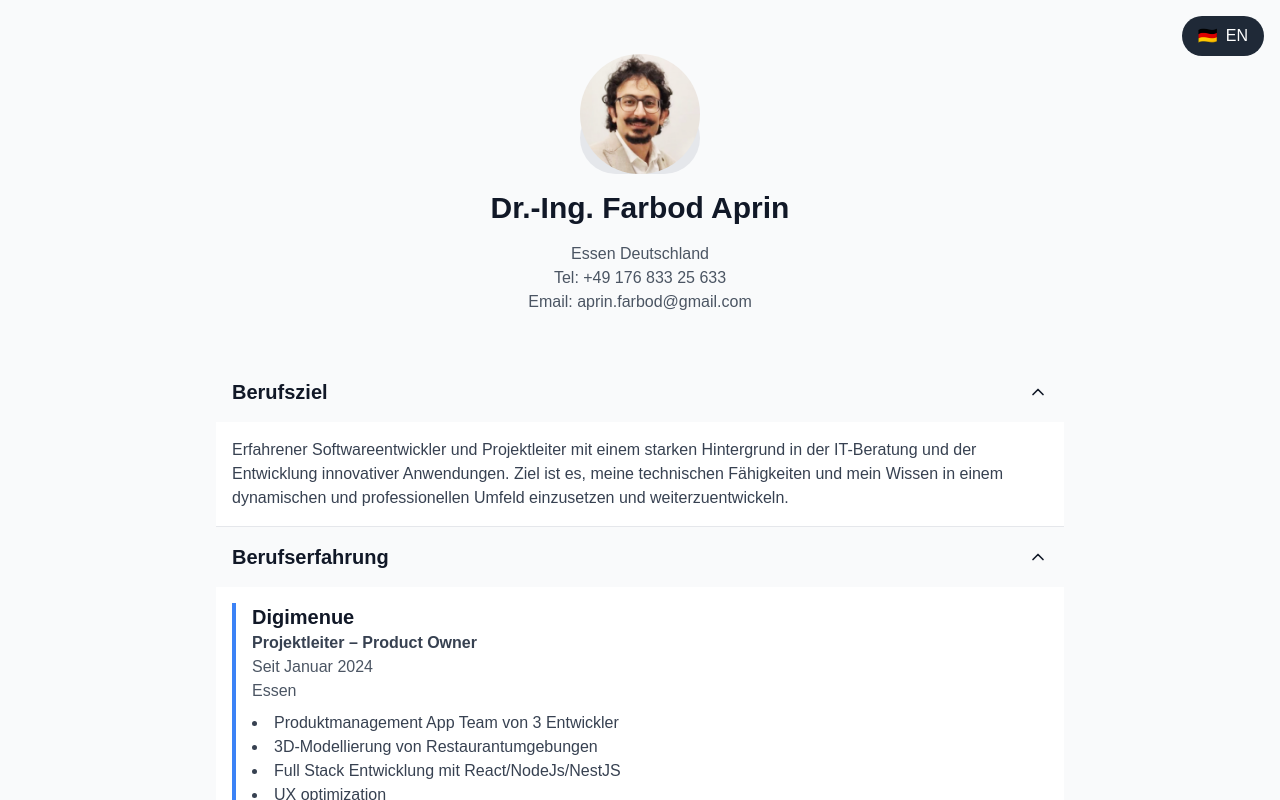
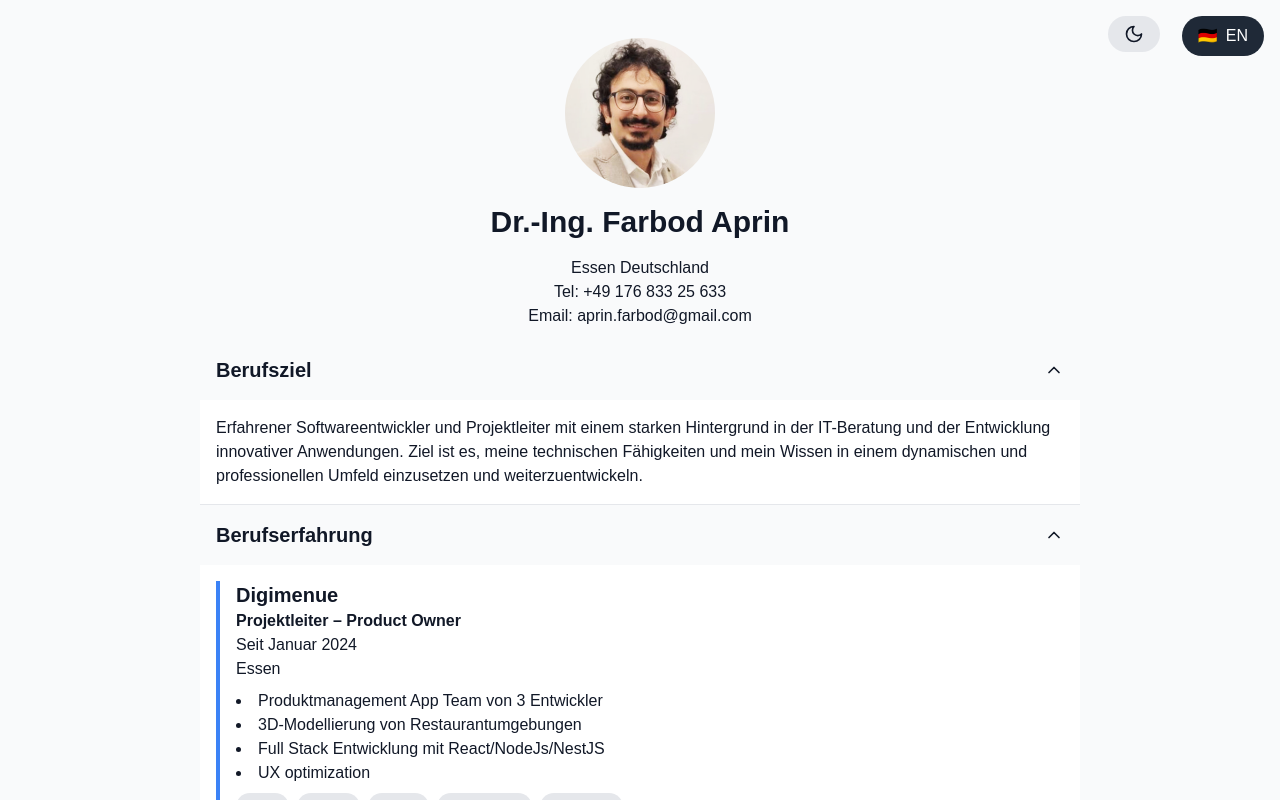
Before and after one commit to Farbod29/farbodAprinCV, a Next.js app: page / in a window 1280 px wide. Both pictures are taken after a click on the button "Berufserfahrung". Shown: the top 800 px of the page. Built offline with nearby package versions, Linux system fonts and the light colour scheme.

Commit message:
add dark and light theme
Signed-off-by: Farbod <aprin.farbod@gmail.com>

```diff
--- a/package.json
+++ b/package.json
@@ -11,6 +11,7 @@
   "dependencies": {
     "lucide-react": "^0.456.0",
     "next": "^15.0.3",
+    "next-themes": "^0.4.4",
     "react": "^18.2.0",
     "react-dom": "^18.2.0"
   },
--- a/src/app/layout.tsx
+++ b/src/app/layout.tsx
@@ -2,6 +2,8 @@ import type { Metadata } from 'next';
 import localFont from 'next/font/local';
 import './globals.css';
 import { LanguageProvider } from '../context/LanguageContext';
+import { ThemeProvider } from 'next-themes';
+
 const geistSans = localFont({
   src: './fonts/GeistVF.woff',
   variable: '--font-geist-sans',
@@ -24,14 +26,20 @@ export default function RootLayout({
   children: React.ReactNode;
 }>) {
   return (
-    <html lang="en">
-      <LanguageProvider>
-        <body
-          className={`${geistSans.variable} ${geistMono.variable} antialiased`}
-        >
-          {children}
-        </body>
-      </LanguageProvider>
+    <html lang="en" suppressHydrationWarning>
+      <body
+        className={`${geistSans.variable} ${geistMono.variable} antialiased
+          bg-background text-foreground
+          dark:bg-gray-900 dark:text-gray-100`}
+        style={{
+          backgroundColor: '#ffffff',
+          color: '#000000',
+        }}
+      >
+        <ThemeProvider attribute="class" defaultTheme="system">
+          <LanguageProvider>{children}</LanguageProvider>
+        </ThemeProvider>
+      </body>
     </html>
   );
 }
--- a/src/app/page.tsx
+++ b/src/app/page.tsx
@@ -1,10 +1,14 @@
 // app/page.tsx
+'use client';
+
 import React from 'react';
 import { CVSection } from '../components/CVSection';
 import SocialButtons from '../components/SocialButtons';
 import { LanguageSwitch } from '../components/LanguageSwitch';
 import { TranslatedText } from '@/components/TranslatedText';
 import Image from 'next/image';
+import { Moon, Sun } from 'lucide-react';
+import { useTheme } from 'next-themes';
 
 function ExperienceItem({
   company,
@@ -23,17 +27,19 @@ function ExperienceItem({
 }) {
   return (
     <div className="border-l-4 border-blue-500 pl-4 mb-8">
-      <h3 className="font-bold text-xl">{company}</h3>
-      <p className="font-semibold text-gray-700 dark:text-gray-300">{role}</p>
-      <p className="text-gray-600 dark:text-gray-400">{duration}</p>
-      <p className="text-gray-600 dark:text-gray-400 mb-2">{location}</p>
-      <div className="text-gray-700 dark:text-gray-300">{description}</div>
+      <h3 className="font-bold text-xl text-gray-900 dark:text-gray-100">
+        {company}
+      </h3>
+      <p className="font-semibold text-gray-900 dark:text-gray-100">{role}</p>
+      <p className="text-gray-900 dark:text-gray-100">{duration}</p>
+      <p className="text-gray-900 dark:text-gray-100 mb-2">{location}</p>
+      <div className="text-gray-900 dark:text-gray-100">{description}</div>
       {technologies && (
         <div className="mt-2 flex flex-wrap gap-2">
           {technologies.map((tech) => (
             <span
               key={tech}
-              className="px-2 py-1 bg-gray-200 dark:bg-gray-700 rounded-full text-sm"
+              className="px-2 py-1 bg-gray-200 dark:bg-gray-700 text-gray-900 dark:text-gray-100 rounded-full text-sm"
             >
               {tech}
             </span>
@@ -61,28 +67,34 @@ function EducationItem({
 }) {
   return (
     <div className="border-l-4 border-green-500 pl-4 mb-8">
-      <h3 className="font-bold text-xl">{degree}</h3>
+      <h3 className="font-bold text-xl text-gray-900 dark:text-gray-100">
+        {degree}
+      </h3>
       {grade && (
-        <p className="text-gray-700 dark:text-gray-300 font-semibold">
+        <p className="text-gray-900 dark:text-gray-100 font-semibold">
           {grade}
         </p>
       )}
-      <p className="text-gray-600 dark:text-gray-400">{institution}</p>
-      <p className="text-gray-600 dark:text-gray-400">{duration}</p>
+      <p className="text-gray-900 dark:text-gray-100">{institution}</p>
+      <p className="text-gray-900 dark:text-gray-100">{duration}</p>
       {thesis && (
         <div className="mt-2">
-          <p className="font-semibold">Thesis:</p>
-          <p className="text-gray-700 dark:text-gray-300 italic">{thesis}</p>
+          <p className="font-semibold text-gray-900 dark:text-gray-100">
+            Thesis:
+          </p>
+          <p className="text-gray-900 dark:text-gray-100 italic">{thesis}</p>
         </div>
       )}
       {courses && (
         <div className="mt-2">
-          <p className="font-semibold">Key Courses:</p>
+          <p className="font-semibold text-gray-900 dark:text-gray-100">
+            Key Courses:
+          </p>
           <ul className="list-disc list-inside">
             {courses.map((course) => (
               <li
                 key={course.name}
-                className="text-gray-700 dark:text-gray-300"
+                className="text-gray-900 dark:text-gray-100"
               >
                 {course.name} (Note: {course.grade})
               </li>
@@ -95,14 +107,29 @@ function EducationItem({
 }
 
 export default function CVPage() {
+  const { theme, setTheme } = useTheme();
+
   return (
     <div className="min-h-screen bg-gray-50 dark:bg-gray-900 text-gray-900 dark:text-gray-100">
       <LanguageSwitch />
-      <div className="max-w-4xl mx-auto p-6">
+      <button
+        onClick={() => setTheme(theme === 'dark' ? 'light' : 'dark')}
+        className="fixed top-4 right-20 px-4 py-2 bg-gray-200 dark:bg-gray-700 mr-10
+                  text-gray-900 dark:text-gray-100 rounded-full hover:bg-gray-300 dark:hover:bg-gray-600
+                  transition-colors duration-200"
+        aria-label="Toggle theme"
+      >
+        {theme === 'dark' ? (
+          <Sun className="w-5 h-5" />
+        ) : (
+          <Moon className="w-5 h-5" />
+        )}
+      </button>
+      <div className="max-w-4xl mx-auto p-2">
         {/* Header */}
-        <div className="text-center mb-12 flex flex-col items-center">
-          <div className="relative w-[120px] h-[120px] mb-4 flex justify-center overflow-hidden mt-[30px]">
-            <div className="absolute inset-0 bg-gray-200 dark:bg-gray-800 rounded-full mt-12" />
+        <div className="text-center mb-3 flex flex-col items-center">
+          <div className="relative w-[150px] h-[150px] mb-4 flex justify-center overflow-hidden mt-[30px]">
+            <div className="absolute inset-0 rounded-full mt-12" />
             <Image
               src="/cvImage.png"
               alt="CV Header Image"
@@ -112,8 +139,10 @@ export default function CVPage() {
               className="rounded-full relative z-10"
             />
           </div>
-          <h3 className="text-3xl font-bold mb-4">Dr.-Ing. Farbod Aprin</h3>
-          <div className="text-gray-600 dark:text-gray-400">
+          <h3 className="text-3xl font-bold mb-4 text-gray-900 dark:text-gray-100">
+            Dr.-Ing. Farbod Aprin
+          </h3>
+          <div className="text-gray-900 dark:text-gray-100">
             <p>Essen Deutschland</p>
             <p>Tel: +49 176 833 25 633</p>
             <p>Email: aprin.farbod@gmail.com</p>
@@ -122,7 +151,7 @@ export default function CVPage() {
 
         {/* Career Objective */}
         <CVSection title="Berufsziel" defaultExpanded={true}>
-          <p className="text-gray-700 dark:text-gray-300">
+          <p className="text-gray-900 dark:text-gray-100">
             <TranslatedText textKey="berufszielContent" />
           </p>
         </CVSection>
@@ -135,7 +164,7 @@ export default function CVPage() {
             duration="Seit Januar 2024"
             location="Essen"
             description={
-              <ul className="list-disc list-inside">
+              <ul className="list-disc list-inside text-gray-900 dark:text-gray-100">
                 <li>Produktmanagement App Team von 3 Entwickler</li>
                 <li>3D-Modellierung von Restaurantumgebungen</li>
                 <li>Full Stack Entwicklung mit React/NodeJs/NestJS</li>
@@ -339,16 +368,20 @@ export default function CVPage() {
         <CVSection title="Kenntnisse und Fähigkeiten">
           <div className="grid grid-cols-1 md:grid-cols-2 gap-4">
             <div className="space-y-2">
-              <h3 className="font-semibold">Aktuellste Kenntnisse:</h3>
-              <ul className="list-disc list-inside text-gray-700 dark:text-gray-300">
+              <h3 className="font-semibold text-gray-900 dark:text-gray-100">
+                Aktuellste Kenntnisse:
+              </h3>
+              <ul className="list-disc list-inside text-gray-900 dark:text-gray-100">
                 <li>Algorithmus und Softwarearchitektur (9/10)</li>
                 <li>Product Owner Agile/Scrum-System (6/10)</li>
                 <li>Front-End-Programmierung (ReactJs/Next) (7/10)</li>
               </ul>
             </div>
             <div className="space-y-2">
-              <h3 className="font-semibold">Vorherige Felder:</h3>
-              <ul className="list-disc list-inside text-gray-700 dark:text-gray-300">
+              <h3 className="font-semibold text-gray-900 dark:text-gray-100">
+                Vorherige Felder:
+              </h3>
+              <ul className="list-disc list-inside text-gray-900 dark:text-gray-100">
                 <li>Anwendungsprogrammierung in JAVA (mittel)</li>
                 <li>Computervisionsysteme (mittel)</li>
               </ul>
@@ -358,7 +391,7 @@ export default function CVPage() {
 
         {/* Awards and Languages sections remain the same */}
         <CVSection title="Auszeichnungen">
-          <ul className="space-y-2 text-gray-700 dark:text-gray-300">
+          <ul className="space-y-2 text-gray-900 dark:text-gray-100">
             <li className="flex items-center gap-2">
               <span className="text-yellow-500">🏆</span>
               Preis für das beste Papier ITS 2022
@@ -372,17 +405,27 @@ export default function CVPage() {
 
         <CVSection title="Sprachen">
           <div className="grid grid-cols-1 md:grid-cols-3 gap-4">
-            <div className="p-4 bg-gray-100 dark:bg-gray-800 rounded">
-              <h3 className="font-semibold">Deutsch</h3>
-              <p>C1 verhandlungssicher</p>
+            <div className="p-4 bg-gray-200 dark:bg-gray-800 rounded">
+              <h3 className="font-semibold text-gray-900 dark:text-gray-100">
+                Deutsch
+              </h3>
+              <p className="text-gray-900 dark:text-gray-100">
+                C1 verhandlungssicher
+              </p>
             </div>
-            <div className="p-4 bg-gray-100 dark:bg-gray-800 rounded">
-              <h3 className="font-semibold">English</h3>
-              <p>C2 Fortgeschritten</p>
+            <div className="p-4 bg-gray-200 dark:bg-gray-800 rounded">
+              <h3 className="font-semibold text-gray-900 dark:text-gray-100">
+                English
+              </h3>
+              <p className="text-gray-900 dark:text-gray-100">
+                C2 Fortgeschritten
+              </p>
             </div>
-            <div className="p-4 bg-gray-100 dark:bg-gray-800 rounded">
-              <h3 className="font-semibold">Persisch</h3>
-              <p>Muttersprache</p>
+            <div className="p-4 bg-gray-200 dark:bg-gray-800 rounded">
+              <h3 className="font-semibold text-gray-900 dark:text-gray-100">
+                Persisch
+              </h3>
+              <p className="text-gray-900 dark:text-gray-100">Muttersprache</p>
             </div>
           </div>
         </CVSection>
--- a/tailwind.config.ts
+++ b/tailwind.config.ts
@@ -9,17 +9,11 @@ export default {
   theme: {
     extend: {
       colors: {
-        background: {
-          light: '#ffffff', // Light mode background
-          dark: '#1a1a1a', // Dark mode background
-        },
-        foreground: {
-          light: '#000000', // Light mode text
-          dark: '#ffffff', // Dark mode text
-        },
+        background: 'var(--background)',
+        foreground: 'var(--foreground)',
       },
     },
   },
-  darkMode: 'media', // Use system preferences for dark/light mode
+  darkMode: 'class', // Change to 'class' for manual control
   plugins: [],
 } satisfies Config;
```
Also changed, not shown: 1 other file (tests, documents, lock files or other folders).
